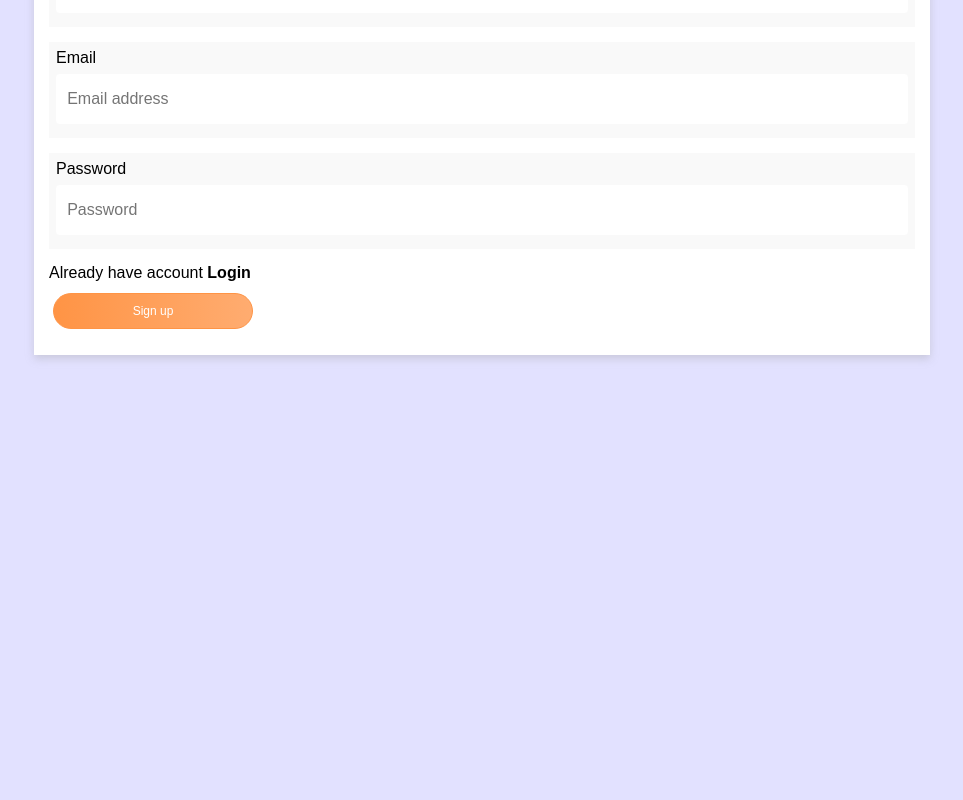
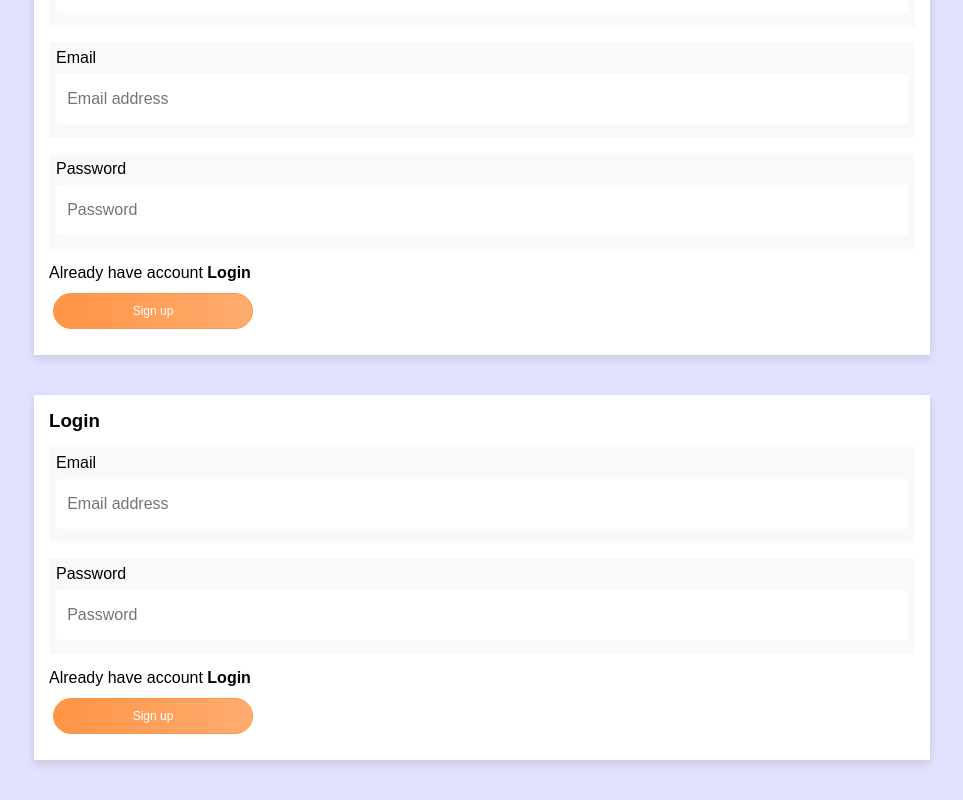
Before and after one commit to AM-Saad/guestbook_vue, a Vue app: page /auth in a window 1280 px wide. Shown: the part 239-1039 px from the top of the page, without its empty margins (158-1121 px from the left). Before the commit the page ends 800 px from the top, so only its background shows below. Built offline with nearby package versions, Linux system fonts and the light colour scheme.

Commit message:
Added Login Form and login method to AuthForms Component

```diff
--- a/src/components/auth/AuthForms.vue
+++ b/src/components/auth/AuthForms.vue
@@ -54,6 +54,48 @@
         <input type="submit" value="Sign up" class="btn" />
       </div>
     </form>
+    <form
+      method="post"
+      action="/form"
+      class="formLogin"
+      autocomplete="off"
+      @submit.prevent="login()"
+    >
+      <div class="">
+        <h3>Login</h3>
+        <p class="login-error" style="color: red; margin-top: 10px"></p>
+
+        <div class="form-group">
+          <label for="login-email-client">Email</label>
+          <input
+            type="email"
+            id="login-email-client"
+            name="email"
+            class="form-control"
+            placeholder="Email address"
+            autocomplete="false | unknown-autocomplete-value"
+            v-model="email"
+          />
+        </div>
+        <div class="form-group">
+          <label for="login-password-client">Password</label>
+          <input
+            type="password"
+            id="login-password-client"
+            name="password"
+            class="form-control"
+            placeholder="Password"
+            v-model="password"
+            autocomplete="false | unknown-autocomplete-value"
+          />
+        </div>
+        <a class="forgotPassword">
+          Already have account
+          <b>Login</b>
+        </a>
+        <input type="submit" value="Sign up" class="btn" />
+      </div>
+    </form>
   </div>
 </template>
 
@@ -79,6 +121,16 @@ export default {
         return (document.querySelector(".signup-error").innerHTML = res.msg);
       }
     },
+    async login() {
+      if (!this.email || !this.password) {
+        return (document.querySelector(".login-error").innerHTML =
+          "Please add your informations ");
+      }
+      const res = await Auth.login(this.email, this.password);
+      if (!res.state) {
+        return (document.querySelector(".login-error").innerHTML = res.msg);
+      }
+    },
   },
 };
 </script>
```
